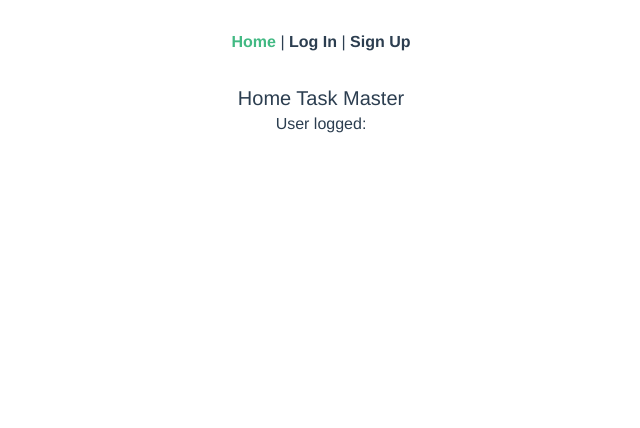
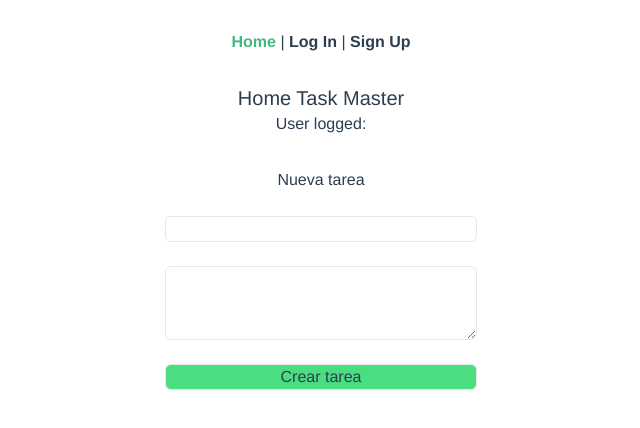
Before and after one commit to luisAriza/todo-vue, a Vue app: page / in a window 1280 px wide. Shown: the top 428 px of the page, without its empty margins (319-959 px from the left). Built offline with nearby package versions, Linux system fonts and the light colour scheme.

Commit message:
[ADD] Logica para tareas

```diff
--- a/public/index.html
+++ b/public/index.html
@@ -7,7 +7,7 @@
   <meta name="viewport" content="width=device-width,initial-scale=1.0">
   <link rel="icon" href="<%= BASE_URL %>favicon.ico">
   <!-- <title><%= htmlWebpackPlugin.options.title %></title> -->
-  <title>Estate Assist</title>
+  <title>To-Do</title>
 </head>
 
 <body>
--- a/src/App.vue
+++ b/src/App.vue
@@ -23,17 +23,4 @@ export default {
     text-align: center;
     color: #2c3e50;
   }
-
-  nav {
-    padding: 30px;
-  }
-
-  nav a {
-    font-weight: bold;
-    color: #2c3e50;
-  }
-
-  nav a.router-link-exact-active {
-    color: #42b983;
-  }
 </style>
--- a/src/components/Login.vue
+++ b/src/components/Login.vue
@@ -1,11 +1,11 @@
 <template lang="pug">
-form.form__container(action name="form" @submit.prevent="login()")
+form.form__container(action name="form-login" @submit.prevent="login()")
   label(for="email") Email:
     input(type="email"
       id="email"
       placeholder="user@example.com"
+      v-model="email"
       @blur="v$.email.$touch"
-      v-model="email"
       required)
     p(v-if="v$.email.$error") Email field has an error
   label(for="password") Password:
--- a/src/components/Navbar.vue
+++ b/src/components/Navbar.vue
@@ -14,5 +14,14 @@ export default {
 </script>
 
 <style scoped>
-
+nav {
+	padding: 30px;
+}
+nav a {
+	font-weight: bold;
+	color: #2c3e50;
+}
+nav a.router-link-exact-active {
+	color: #42b983;
+}
 </style>
--- a/src/components/Signup.vue
+++ b/src/components/Signup.vue
@@ -1,26 +1,26 @@
 <template lang="pug">
-form.form__container(action name="form" @submit.prevent="register()")
+form.form__container(action name="form-register" @submit.prevent="register()")
 	label(for="email") Email:
 		input(type="email"
 			id="email"
-			required
 			placeholder="user@example.com"
+			v-model="email"
 			@blur="v$.email.$touch"
-			v-model="email")
+			required)
 		p(v-if="v$.email.$error") Email field has an error
 	label(for="password") Password:
 		input(type="password"
 			id="password"
-			required
 			v-model="password"
-			@blur="v$.password.$touch")
+			@blur="v$.password.$touch"
+			required)
 		p(v-if="v$.password.$error") minimum 8 characters
 	label(for="password-repeat") Password:
 		input(type="password"
 			id="password-repeat"
-			required
 			v-model="passwordRepeat"
-			@blur="v$.passwordRepeat.$touch")
+			@blur="v$.passwordRepeat.$touch"
+			required)
 		p(v-if="v$.passwordRepeat.$error") Repeat password
 	input(class="button"
 		type="submit"
@@ -29,7 +29,7 @@ form.form__container(action name="form" @submit.prevent="register()")
 
 <script>
 import useVuelidate from '@vuelidate/core'
-import { required, email, minLength } from '@vuelidate/validators'
+import { required, email, minLength, sameAs } from '@vuelidate/validators'
 import auth from "@/utils/auth"
 
 export default {
@@ -52,7 +52,7 @@ export default {
 			try {
 				await auth.register(this.email, this.password);
 				const user = {
-					email: this.email
+					email: this.email,
 				};
 				auth.setUserLogged(user);
 				this.$router.push("/");
@@ -66,7 +66,7 @@ export default {
 			email: {
 				email,
 				required,
-				minLength: minLength(3)
+				minLength: minLength(4)
 			},
 			password: {
 				required,
@@ -74,7 +74,8 @@ export default {
 			},
 			passwordRepeat: {
 				required,
-				minLength: minLength(4)
+				minLength: minLength(4),
+				sameAsPassword: sameAs(this.password)
 			},
 		}
 	}
--- a/src/components/Task.vue
+++ b/src/components/Task.vue
@@ -0,0 +1,66 @@
+<template>
+	<form @submit.prevent="createTask">
+		<label for="task">Nueva tarea</label>
+		<input type="text" v-model="titleTask" id="task">
+		<textarea name="descriptionTask" cols="30" rows="3" v-model="descriptionTask"></textarea>
+		<input class="button" type="submit" value="Crear tarea">
+		<ul>
+			<li v-for="(task, i) in tasks" :key="'task' + i" :class="{completed: task.completed}"
+				@click="completeTask(task.text)">
+				{{task.text}}
+			</li>
+		</ul>
+	</form>
+</template>
+
+<script>
+export default {
+	name: "Task",
+	data() {
+		return {
+			titleTask: "",
+			descriptionTask: "",
+			tasks: []
+		}
+	},
+	methods: {
+		createTask() {
+			let task = {
+				text: this.titleTask,
+				completed: false
+			};
+			this.tasks.push(task);
+			this.titleTask = "";
+			console.log(this.tasks);
+		},
+		completeTask(taskText) {
+			for (let i = 0; i < this.tasks.length; i++) {
+				let task = this.tasks[i];
+				if (taskText === task.text) {
+					task.completed = !task.completed;
+				}
+			}
+		}
+	}
+}
+</script>
+
+<style scoped>
+
+form {
+	@apply grid gap-6 w-full justify-items-center mt-8
+}
+input, textarea {
+	@apply border px-2 rounded-md outline-none w-full
+}
+.button {
+	@apply bg-green-400 cursor-pointer
+}
+ul {
+	list-style: circle;
+}
+.completed {
+	text-decoration: line-through;
+	color: grey;
+}
+</style>
--- a/src/router/index.js
+++ b/src/router/index.js
@@ -9,14 +9,6 @@ const routes = [
     name: "home",
     component: HomeView,
   },
-  // {
-  //   path: "/about",
-  //   name: "about",
-  //   // route level code-splitting
-  //   // this generates a separate chunk (about.[hash].js) for this route
-  //   // which is lazy-loaded when the route is visited.
-  //   component: () => import("@/views/AboutView.vue"),
-  // },
   {
     path: "/login",
     name: "login",
@@ -27,6 +19,11 @@ const routes = [
     name: "register",
     component: RegisterView,
   },
+  {
+    path: "/:pathMatch(.*)*",
+    name: "Error404",
+    component: () => import("@/views/PageNotFound.vue"),
+  },
 ];
 
 const router = createRouter({
--- a/src/utils/auth.js
+++ b/src/utils/auth.js
@@ -1,24 +1,24 @@
 import axios from "axios";
 import Cookies from "js-cookie";
 
-const ENDPOINT_PATH = "https://reqres.in/api/";
+const ENDPOINT_PATH = "https://jsonplaceholder.typicode.com/users/1";
 
 export default {
   setUserLogged(userLogged) {
-    Cookies.set("userLogged", userLogged);
+    return Cookies.set("userLogged", userLogged);
   },
   getUserLogged() {
     return Cookies.get("userLogged");
   },
-  register(email, password) {
-    const user = { email, password };
-    return axios.post(ENDPOINT_PATH + "register", user);
-  },
-  login(email, password) {
-    const user = { email, password };
-    return axios.post(ENDPOINT_PATH + "login", user);
-  },
   deleteUserLogged() {
     Cookies.remove("userLogged");
   },
+  register(email, password) {
+    const user = { email: email, website: password };
+    return axios.post(ENDPOINT_PATH, user);
+  },
+  login(email, password) {
+    const user = { email: email, website: password };
+    return axios.post(ENDPOINT_PATH, user);
+  },
 };
--- a/src/views/HomeView.vue
+++ b/src/views/HomeView.vue
@@ -1,18 +1,28 @@
 <template>
-<div class="home">
+<div class="home grid justify-center">
   <h1 class="text-xl">Home Task Master</h1>
-  <p v-if="!userLogged">User logged: {{ userLogged }}</p>
+  <p v-if="!userLogged">User logged: {{userLogged}}</p>
+  <Task/>
 </div>
 </template>
 
 <script>
+import Task from "@/components/Task.vue";
 import auth from "@/utils/auth";
 
 export default {
   name: 'HomeView',
+  components: {
+    Task
+  },
+  data() {
+    return {
+      userLogin: auth.getUserLogged()
+    }
+  },
   computed: {
     userLogged() {
-      return auth.getUserLogged();
+      return this.userLogin;
     }
   }
 }
--- /dev/null
+++ b/src/views/PageNotFound.vue
@@ -0,0 +1,13 @@
+<template>
+	<div>
+		<h1>Error 404</h1>
+	</div>
+</template>
+
+<script>
+
+</script>
+
+<style scoped>
+
+</style>
```
